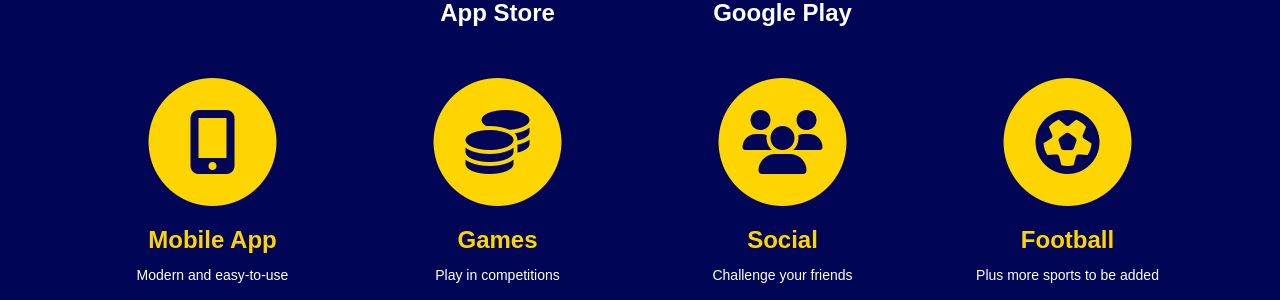
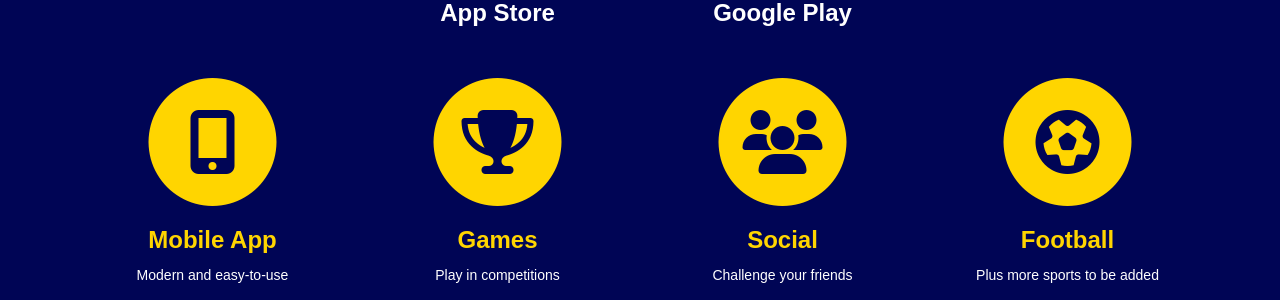
Before and after one commit to dbbill/dbbill.github.io, a Jekyll site: the page built from index.html, in a window 1280 px wide. Shown: the part 431-731 px from the top of the page. Built offline with Jekyll 4.4.1, drawn with Linux system fonts in a browser that asks for light colours; nearby versions of some CDN libraries; some web fonts are replaced.

Commit message:
Update services.html

```diff
--- a/_includes/services.html
+++ b/_includes/services.html
@@ -18,7 +18,7 @@
                 <div class="col-lg-3 col-md-4 col-sm-6 attribute">
                     <span class="fa-stack fa-4x">
                         <i class="fa fa-circle fa-stack-2x text-secondary"></i>
-                        <i class="fa fa-coins fa-stack-1x text-primary"></i>
+                        <i class="fa fa-trophy fa-stack-1x text-primary"></i>
                     </span>
                     <h4 class="service-heading text-secondary">Games</h4>
                     <p class="text-white">Play in competitions</p>
```
